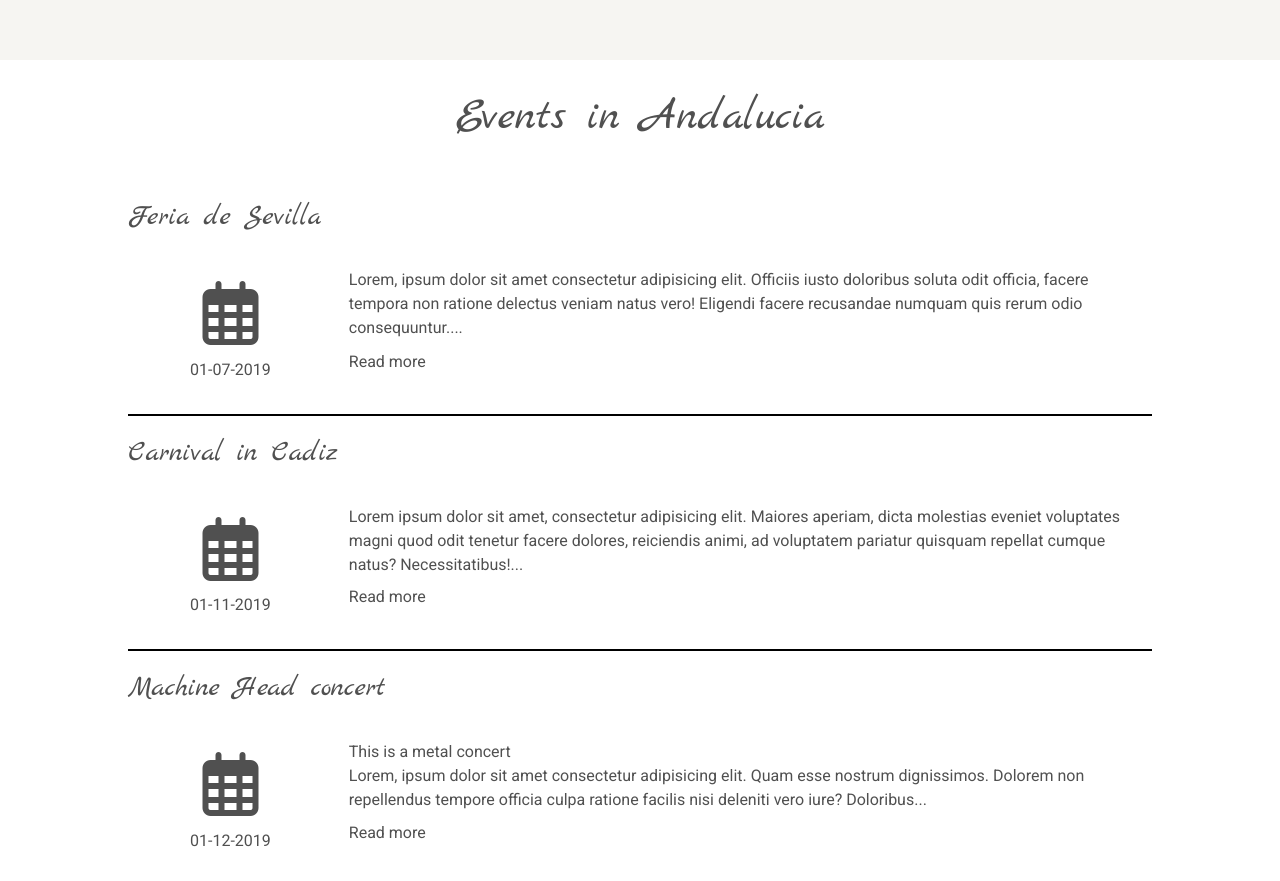
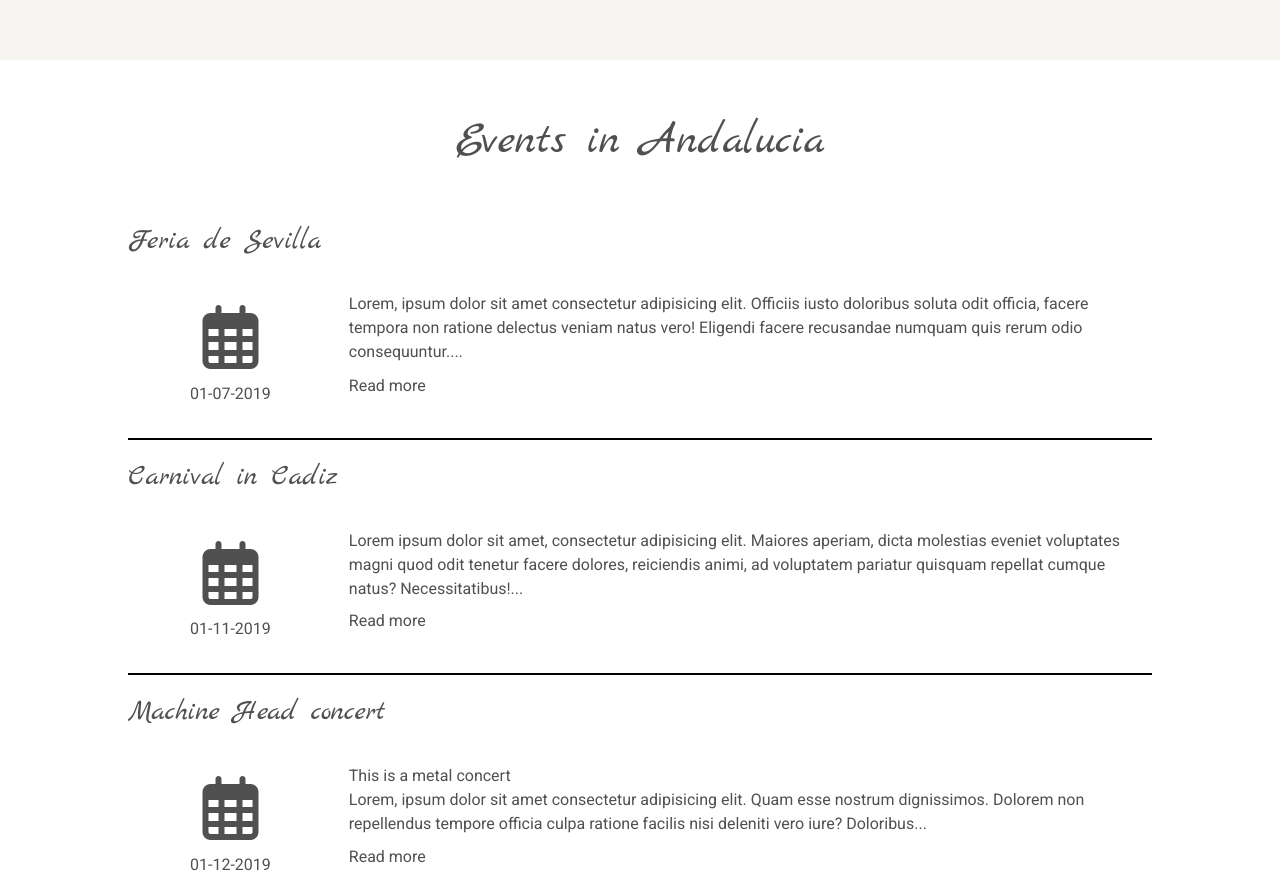
Before and after one commit to pvlaskovski/my-andalucia, a Jekyll site: the page built from index.html, in a window 1280 px wide. Shown: the part 893-1774 px from the top of the page. Built offline with Jekyll 4.4.1, drawn with Linux system fonts in a browser that asks for light colours; nearby versions of some CDN libraries; grey boxes are pictures that could not be loaded.

Commit message:
Updated padding for the Events page

```diff
--- a/css/layout-main.css
+++ b/css/layout-main.css
@@ -14,10 +14,6 @@
     padding-top: 3em;
     padding-bottom: 5em;
     background: var(--color-background-primary, #f6f5f2);
-}
-
-.site-content-events{
-    padding-bottom: 3em;
 }
 
 .site-footer{
@@ -69,8 +65,8 @@
 }
 
 .site-content-events{
-    padding-top: 1.5em;
-    padding-bottom: 3em;
+    padding-top: 3em;
+    padding-bottom: 5em;
     background: white;
 }
 
```
Also changed, not shown: docs/css/layout-main.css (+2 -6 lines), docs/feed.xml (+1 -1 lines).
